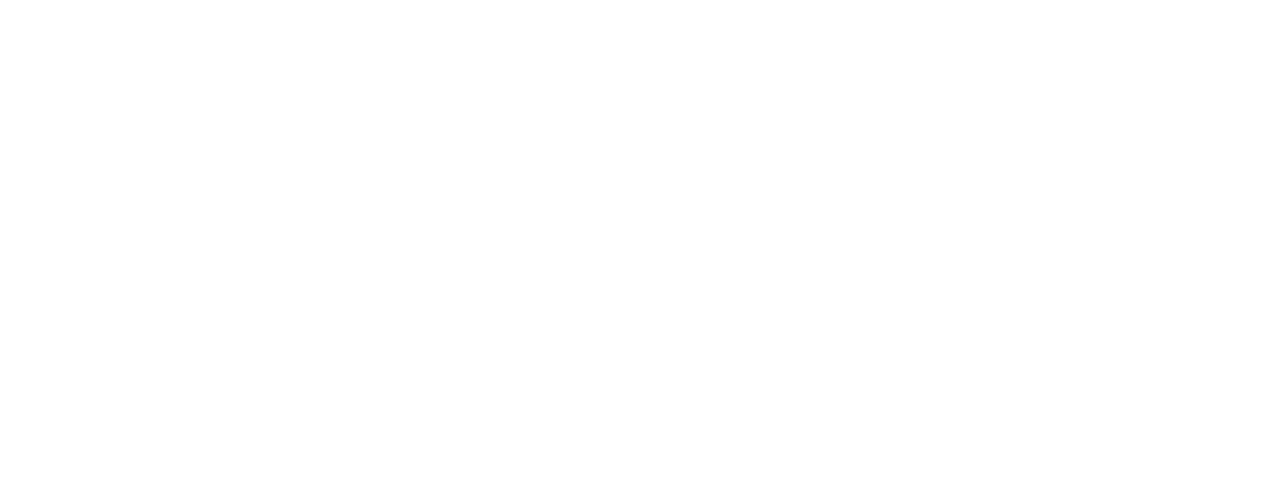
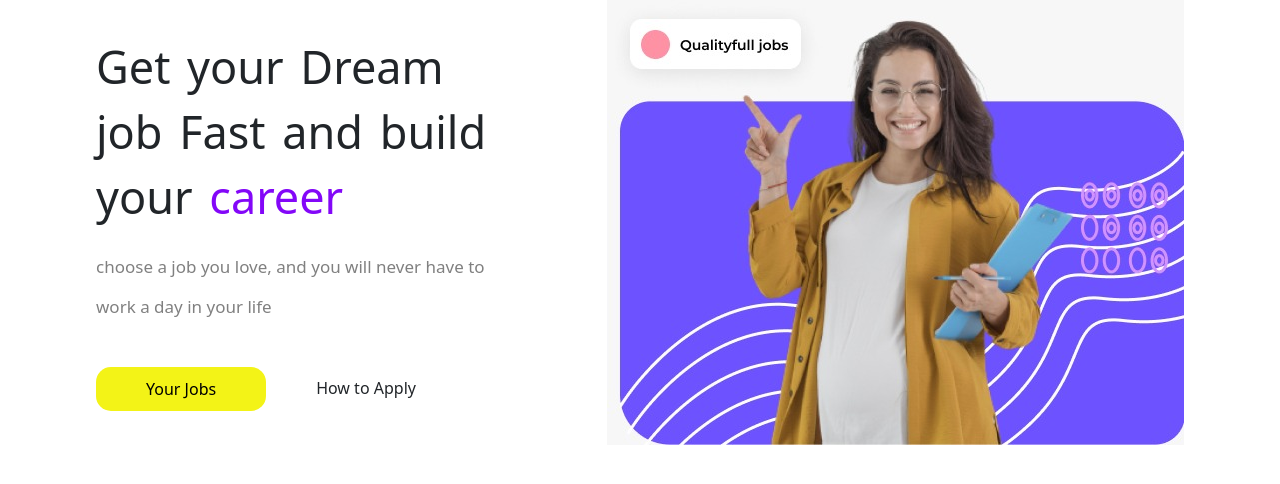
Before and after one commit to Mohamed2006tvm/Student-love, a plain HTML site: page student love/index.html in a window 1280 px wide. Drawn offline with nearby package versions, Linux system fonts and the light colour scheme.

Commit message:
subash ile uploded

```diff
--- a/student love/index.html
+++ b/student love/index.html
@@ -4,6 +4,55 @@
     <meta charset="UTF-8" />
     <meta name="viewport" content="width=device-width, initial-scale=1.0" />
     <title>Document</title>
+    <link href="https://cdn.jsdelivr.net/npm/bootstrap@5.0.2/dist/css/bootstrap.min.css" rel="stylesheet" integrity="sha384-EVSTQN3/azprG1Anm3QDgpJLIm9Nao0Yz1ztcQTwFspd3yD65VohhpuuCOmLASjC" crossorigin="anonymous">
   </head>
-  <body></body>
+
+
+  <style>
+    main{
+      max-width: 85%;
+      margin: 0px auto;
+    }
+
+   main h1{
+      word-spacing: 5px;
+      font-size: 45px;
+      line-height: 65px;
+    }
+    main p {
+      font-weight: 400px;
+      font-size: 17px;
+      color:gray;
+      padding-top: 10px;
+      line-height: 40px;
+    }
+    main >div:nth-child(1) div{
+      display: flex;
+      gap:50px;
+      margin-top: 40px;
+      align-items: center;
+
+    }
+     main >div:nth-child(1) div button{
+      padding: 10px 50px;
+      background-color:rgb(243, 243, 23);
+      border: none;
+      border-radius: 15px;
+     }
+  </style>
+  <body>
+    <main class="d-flex flex-column flex-md-row justify-content-between align-items-center">
+      <div>
+        <h1>Get your Dream <span class="d-block">job Fast and build </span>your <span style="color:rgb(131, 7, 248)">career</span></h1>
+        <p>choose a job you love, and you will never have to <span class="d-block">work a day in your life</span></p>
+        <div class="d-flex flex-column flex-md-row align-items-center  ">
+          <button>Your Jobs</button>
+          <h6 class="pt-2">How to Apply</h6>
+        </div>
+      </div>
+      <div>
+        <img src="./studentlove_assets/assets/g-img.jpeg" alt="">
+      </div>
+    </main>
+  </body>
 </html>
```
